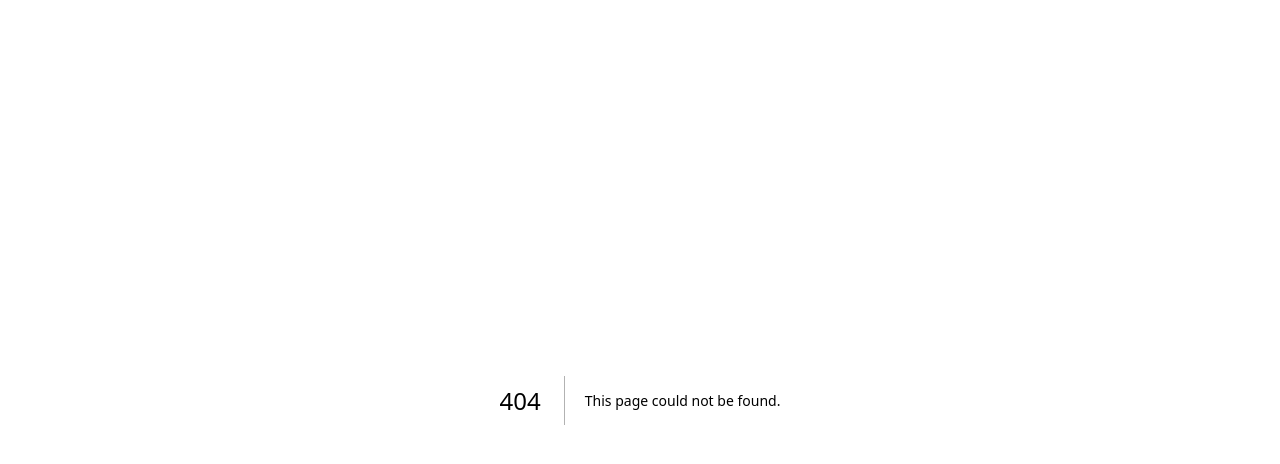
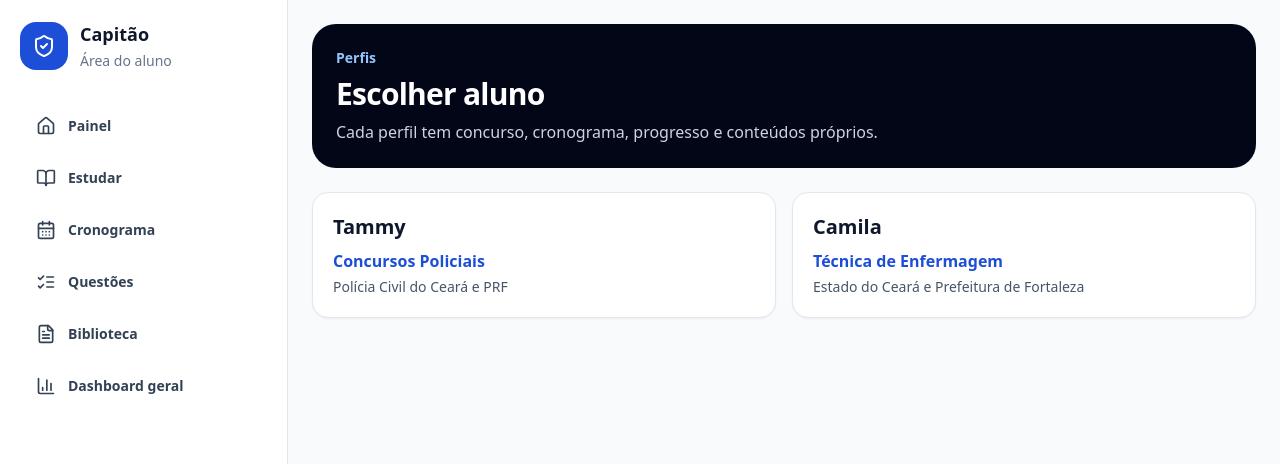
Before and after one commit to TammyMelo01/capitao, a Next.js app: page /aluno/perfis in a window 1280 px wide. Before the commit this address had no page. Shown: the top 464 px of the page. Built offline with nearby package versions, Linux system fonts and the light colour scheme.

Commit message:
Add files via upload

```diff
--- /dev/null
+++ b/src/app/aluno/perfis/page.tsx
@@ -0,0 +1,50 @@
+import Link from "next/link";
+
+const profiles = [
+  {
+    slug: "tammy",
+    name: "Tammy",
+    title: "Concursos Policiais",
+    description: "Polícia Civil do Ceará e PRF"
+  },
+  {
+    slug: "camila",
+    name: "Camila",
+    title: "Técnica de Enfermagem",
+    description: "Estado do Ceará e Prefeitura de Fortaleza"
+  }
+];
+
+export default function PerfisPage() {
+  return (
+    <main className="space-y-6">
+      <section className="rounded-3xl bg-slate-950 p-6 text-white">
+        <p className="text-sm font-semibold text-blue-300">Perfis</p>
+
+        <h1 className="mt-2 text-3xl font-black tracking-tight">
+          Escolher aluno
+        </h1>
+
+        <p className="mt-2 text-slate-300">
+          Cada perfil tem concurso, cronograma, progresso e conteúdos próprios.
+        </p>
+      </section>
+
+      <section className="grid gap-4 md:grid-cols-2">
+        {profiles.map((profile) => (
+          <Link
+            key={profile.slug}
+            href={`/aluno?profile=${profile.slug}`}
+            className="rounded-2xl border border-slate-200 bg-white p-5 shadow-sm transition hover:border-blue-300 hover:bg-blue-50"
+          >
+            <strong className="text-xl">{profile.name}</strong>
+            <p className="mt-2 font-semibold text-blue-700">{profile.title}</p>
+            <p className="mt-1 text-sm text-slate-600">
+              {profile.description}
+            </p>
+          </Link>
+        ))}
+      </section>
+    </main>
+  );
+}
```
